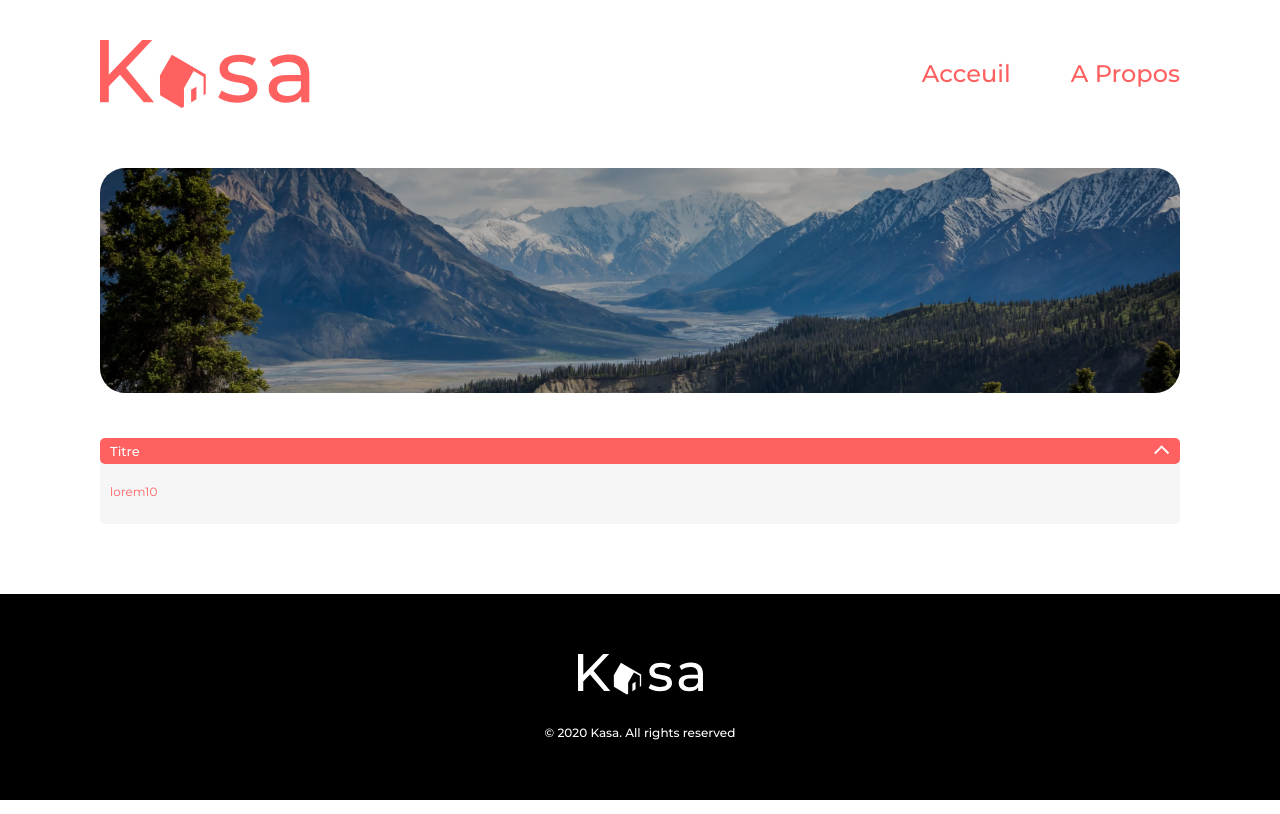
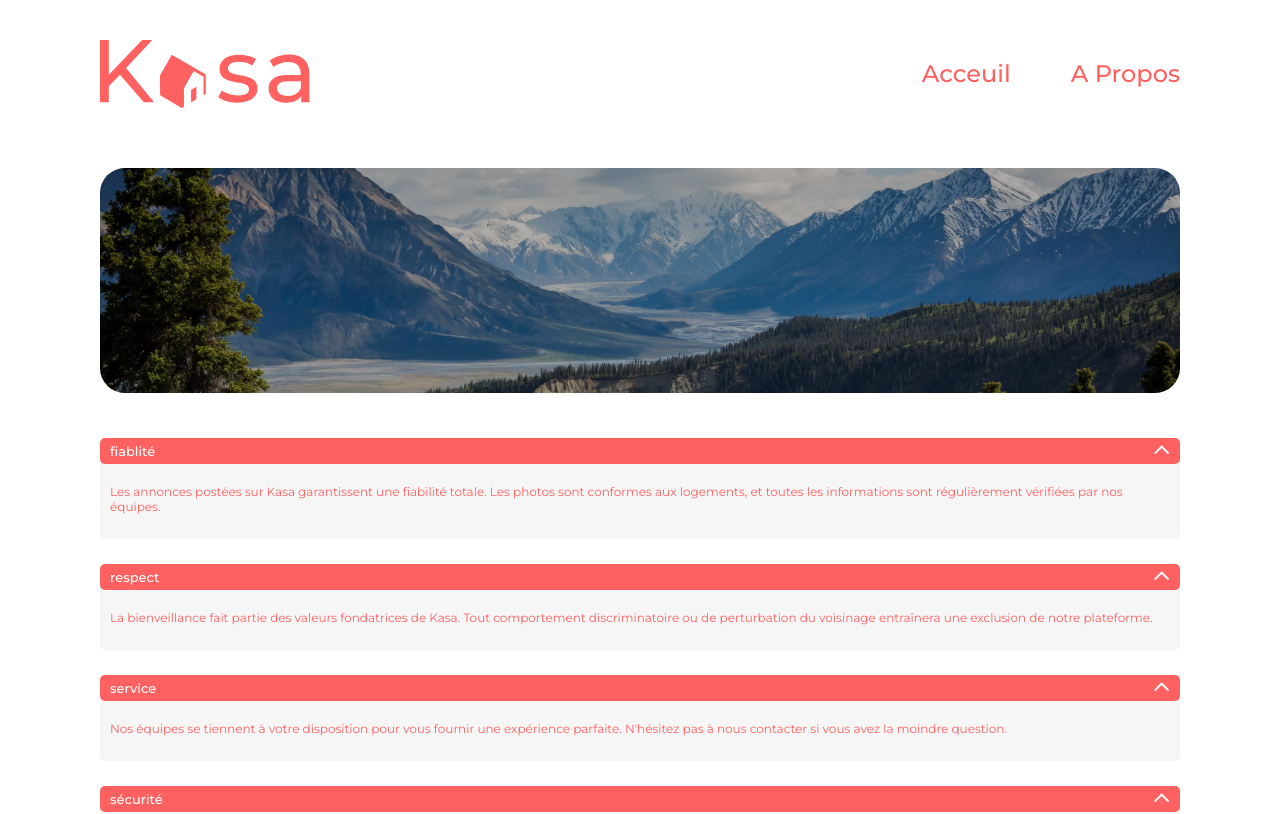
Before and after one commit to Mherlin06/Kasa, a React (Create React App) app in the folder kasa-app/: page /a-propos in a window 1280 px wide. Shown: the top 814 px of the page. Built offline with nearby package versions, Linux system fonts and the light colour scheme.

Commit message:
Add props to <Dropdown>

```diff
--- a/kasa-app/src/components/Dropdown.js
+++ b/kasa-app/src/components/Dropdown.js
@@ -8,19 +8,19 @@
   return isOpen ? (
     <article className="dropdown">
       <div className="dd-title">
-        <h2>Titre</h2>
+        <h2>{props.label}</h2>
         <button onClick={() => setIsOpen(false)}>
           <img src={arrow} alt="flèche ouverte" className="arrow-open"></img>
         </button>
       </div>
       <div className="dd-content">
-        <p>lorem10</p>
+        <p>{props.description}</p>
       </div>
     </article>
   ) : (
     <article className="dropdown">
       <div className="dd-title">
-        <h2>Titre</h2>
+        <h2>{props.label}</h2>
         <button onClick={() => setIsOpen(true)}>
           <img src={arrow} alt="flèche fermée" className="arrow-close"></img>
         </button>
--- /dev/null
+++ b/kasa-app/src/data/aboutInfos.js
@@ -0,0 +1,24 @@
+const aboutInfos = [
+  {
+    label: "fiablité",
+    description:
+      "Les annonces postées sur Kasa garantissent une fiabilité totale. Les photos sont conformes aux logements, et toutes les informations sont régulièrement vérifiées par nos équipes.",
+  },
+  {
+    label: "respect",
+    description:
+      "La bienveillance fait partie des valeurs fondatrices de Kasa. Tout comportement discriminatoire ou de perturbation du voisinage entraînera une exclusion de notre plateforme.",
+  },
+  {
+    label: "service",
+    description:
+      "Nos équipes se tiennent à votre disposition pour vous fournir une expérience parfaite. N'hésitez pas à nous contacter si vous avez la moindre question.",
+  },
+  {
+    label: "sécurité",
+    description:
+      "La sécurité est la priorité de Kasa. Aussi bien pour nos hôtes que pour les voyageurs, chaque logement correspond aux critères de sécurité établis par nos services. En laissant une note aussi bien à l'hôte qu'au locataire, cela permet à nos équipes de vérifier que les standards sont bien respectés. Nous organisons également des ateliers sur la sécurité domestique pour nos hôtes.",
+  },
+];
+
+export default aboutInfos;
--- a/kasa-app/src/pages/About.js
+++ b/kasa-app/src/pages/About.js
@@ -1,11 +1,12 @@
 import Banner from "../components/Banner";
 import Dropdown from "../components/Dropdown";
+import aboutInfos from "../data/aboutInfos"
 
 const About = () => {
     return (
         <main>
             <Banner class="banner about-banner"/>
-            <Dropdown />
+            {aboutInfos.map((infos) => <Dropdown label={infos.label} description={infos.description}/>)}
         </main>
     );
 }
```
